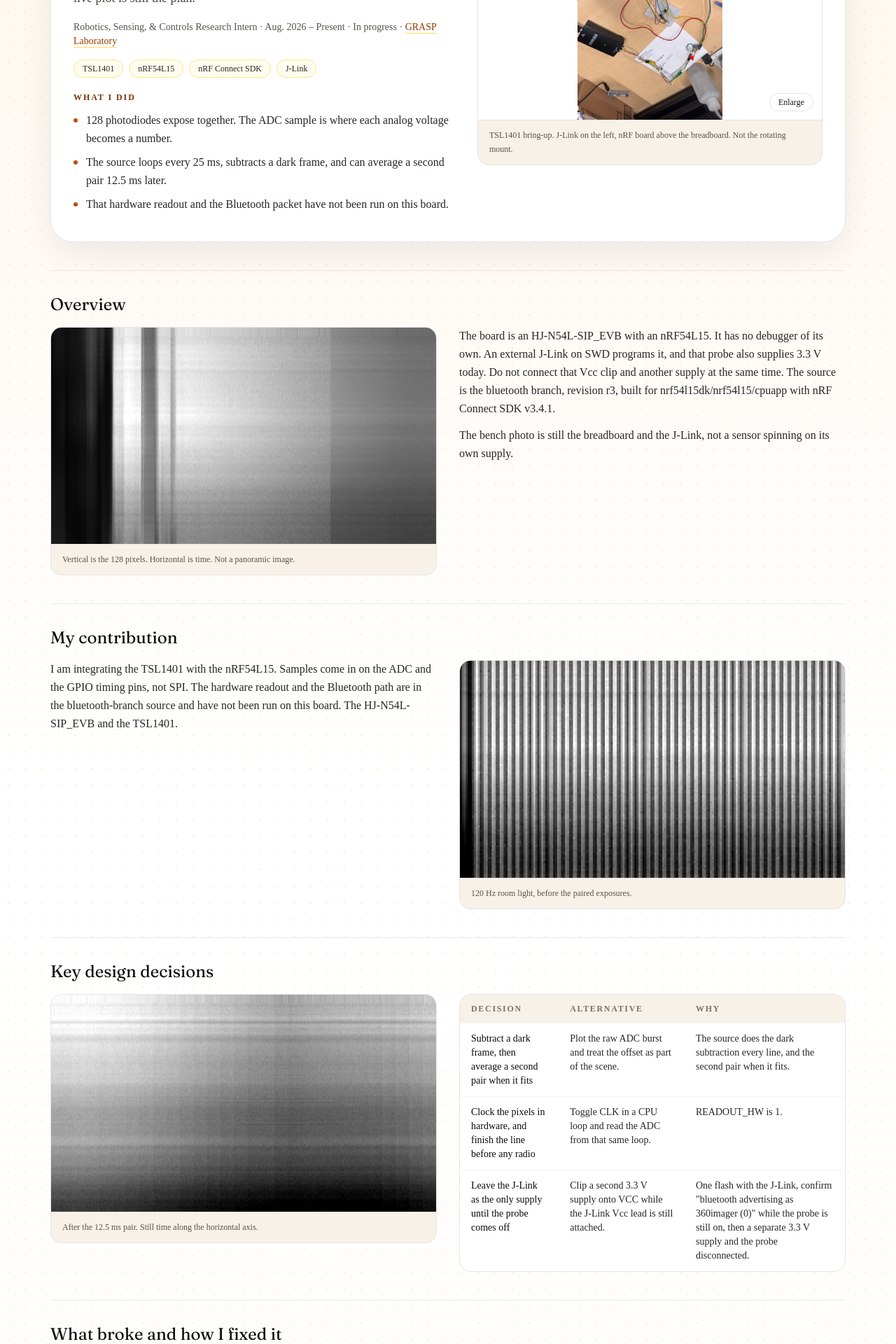
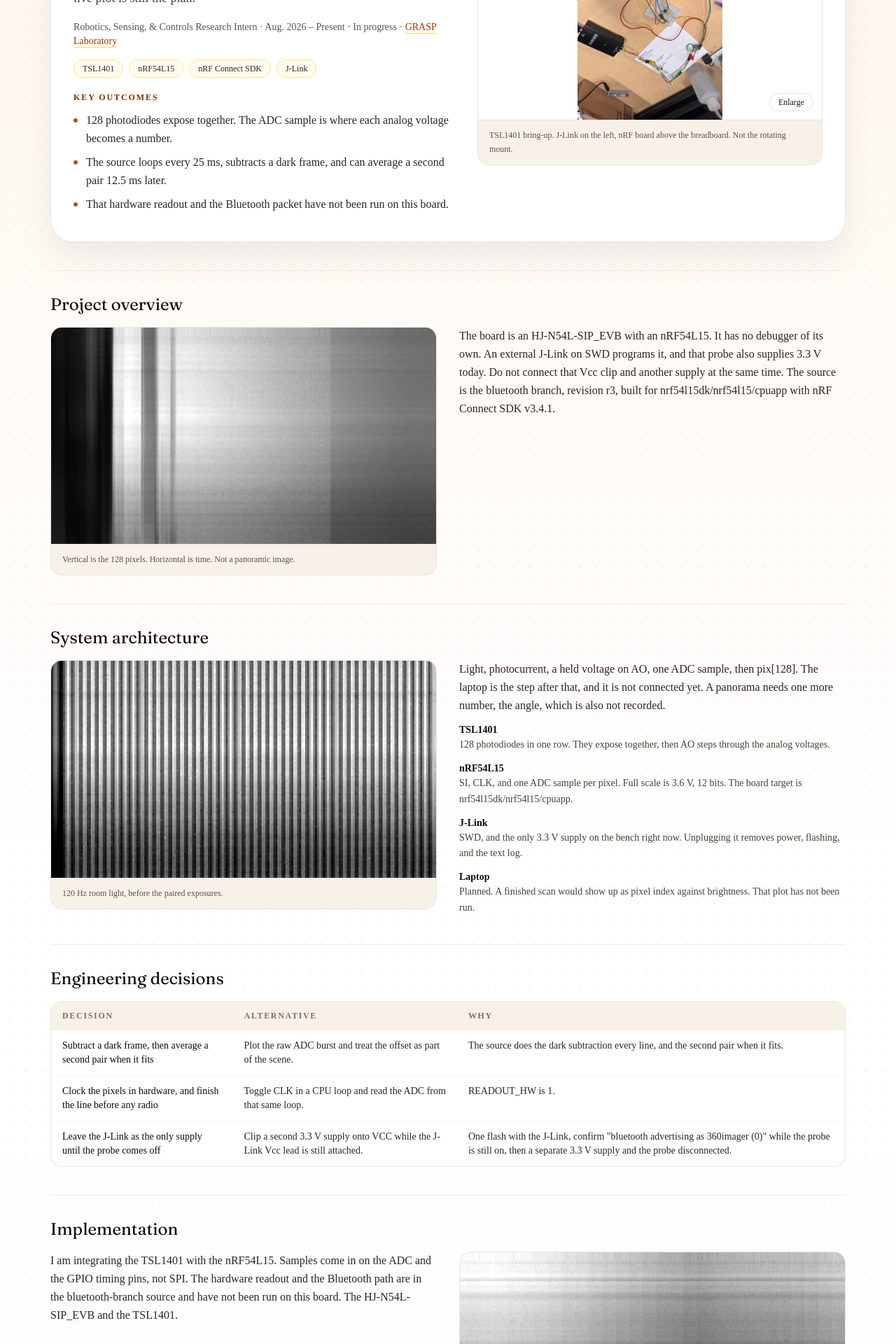
Before and after one commit to Rellendula26/ritvik-portfolio, a Next.js app: page /projects/3d-imaging-uav in a window 1280 px wide. Shown: the part 320-2240 px from the top of the page at 70% size. Built offline with nearby package versions, Linux system fonts and the light colour scheme.

Commit message:
Lead the homepage with the labs and open each project as an engineering case study.
Co-authored-by: Cursor <cursoragent@cursor.com>

```diff
--- a/src/app/page.tsx
+++ b/src/app/page.tsx
@@ -47,6 +47,18 @@ export default function Home() {
                   Penn ADAPT.
                 </Link>{" "}
                 I design the EMG boards and the mounts. One sensor board is built.
+              </li>
+              <li>
+                <Link href="/experiences/brainchild-engineering" className="font-medium text-amber-800">
+                  BrainChild.
+                </Link>{" "}
+                I delivered Vend-A-Shoe, a wall-powered dispenser with a Pi, servos, and a harness.
+              </li>
+              <li>
+                <Link href="/experiences/quantum-opus" className="font-medium text-amber-800">
+                  Quantum Opus.
+                </Link>{" "}
+                I set up SNSPD benches and separated a saturating detector from a bad one by attenuating the fiber path.
               </li>
             </ul>
           </Reveal>
--- a/src/components/ProjectCard.tsx
+++ b/src/components/ProjectCard.tsx
@@ -69,7 +69,8 @@ export default function ProjectCard({
     : undefined;
   const status = recruiterStatus(project.buildStage) ?? project.buildStage;
   const description = (() => {
-    const first = sentences(project.oneLine)[0] ?? project.oneLine;
+    const source = project.pageLead || project.oneLine;
+    const first = sentences(source)[0] ?? source;
     const words = first.split(/\s+/).filter(Boolean);
     return words.slice(0, 20).join(" ");
   })();
--- a/src/components/project-page/ProjectPage.tsx
+++ b/src/components/project-page/ProjectPage.tsx
@@ -5,7 +5,7 @@ import ProjectCardVisual from "@/components/visuals/ProjectCardVisual";
 import { BackToProjects, ProjectPageShell } from "@/components/project-page/shared";
 import type { CaseStudyMedia } from "@/data/engineering-case-study";
 import type { ProjectPageContent } from "@/data/project-page-content";
-import type { ProjectMedia } from "@/data/projects";
+import { getProjectsForExperience, type ProjectMedia } from "@/data/projects";
 import { getExperience } from "@/data/experiences";
 import {
   Collapsible,
@@ -83,6 +83,9 @@ export default function ProjectPage({
   log?: ReactNode;
 }) {
   const experience = experienceSlug ? getExperience(experienceSlug) : undefined;
+  const related = experienceSlug
+    ? getProjectsForExperience(experienceSlug).filter((item) => item.slug !== content.slug)
+    : [];
   const meta = [content.role, content.dates, content.status, content.org].filter(Boolean);
   const showHero = Boolean(content.hero && (content.hero.kind === "visual" || ("src" in content.hero && content.hero.src)));
 
@@ -135,7 +138,7 @@ export default function ProjectPage({
             ) : null}
             {content.bullets.length ? (
               <div className="mt-5">
-                <h2 className="text-xs font-semibold uppercase tracking-[0.16em] text-amber-900">What I did</h2>
+                <h2 className="text-xs font-semibold uppercase tracking-[0.16em] text-amber-900">Key outcomes</h2>
                 <BulletList items={content.bullets} />
               </div>
             ) : null}
@@ -184,31 +187,50 @@ export default function ProjectPage({
       ) : null}
 
       {content.overview ? (
-        <Section title="Overview">
-          <SplitRow media={content.diagram ?? content.figures[0]}>
+        <Section title="Project overview">
+          <SplitRow media={content.figures[0]}>
             <Prose text={content.overview} />
           </SplitRow>
         </Section>
       ) : null}
 
-      {content.contribution ? (
-        <Section title="My contribution">
-          <SplitRow media={content.diagram ? content.figures[0] : content.figures[1]} flip>
-            <Prose text={content.contribution} />
+      {content.subsystems.length || content.diagram || content.dataFlow ? (
+        <Section title="System architecture">
+          <SplitRow media={content.diagram ?? content.figures[1]}>
+            {content.dataFlow ? <p className="text-base leading-relaxed text-stone-800">{content.dataFlow}</p> : null}
+            {content.subsystems.length ? (
+              <dl className="mt-3 space-y-3">
+                {content.subsystems.map((item) => (
+                  <div key={item.name}>
+                    <dt className="text-sm font-semibold text-stone-950">{item.name}</dt>
+                    <dd className="text-sm leading-relaxed text-stone-700">{item.role}</dd>
+                  </div>
+                ))}
+              </dl>
+            ) : null}
           </SplitRow>
         </Section>
       ) : null}
 
       {content.decisionRows.length ? (
-        <Section title="Key design decisions">
-          <SplitRow media={content.diagram ? content.figures[1] : content.figures[2]}>
-            <DecisionTable rows={content.decisionRows} />
+        <Section title="Engineering decisions">
+          <DecisionTable rows={content.decisionRows} />
+        </Section>
+      ) : null}
+
+      {content.contribution || content.depthNote ? (
+        <Section title="Implementation">
+          <SplitRow media={content.figures[content.diagram ? 1 : 2]} flip>
+            {content.contribution ? <Prose text={content.contribution} /> : null}
+            {content.depthNote ? (
+              <p className="mt-3 text-base leading-relaxed text-stone-800">{content.depthNote}</p>
+            ) : null}
           </SplitRow>
         </Section>
       ) : null}
 
       {content.failures.length ? (
-        <Section title="What broke and how I fixed it">
+        <Section title="Debugging and validation">
           <div className="space-y-5">
             {content.failures.map((item) => (
               <FailureCard key={item.title} {...item} />
@@ -216,28 +238,40 @@ export default function ProjectPage({
           </div>
         </Section>
       ) : content.broke.length ? (
-        <Section title="What broke and how I fixed it">
+        <Section title="Debugging and validation">
           <BulletList items={content.broke} />
         </Section>
       ) : null}
 
-      {content.results ? (
-        <Section title="Results">
+      {content.results || content.nextSteps.length ? (
+        <Section title="Results and future work">
           <SplitRow media={content.resultsMedia} flip>
-            <Prose text={content.results} />
+            {content.results ? <Prose text={content.results} /> : null}
             {content.limitations ? (
               <p className="mt-3 text-base leading-relaxed text-stone-800">
-                <span className="font-medium text-stone-950">Limitations. </span>
+                <span className="font-medium text-stone-950">Still open. </span>
                 {content.limitations}
               </p>
             ) : null}
+            {content.nextSteps.length ? <BulletList items={content.nextSteps} /> : null}
           </SplitRow>
         </Section>
       ) : null}
 
-      {content.nextSteps.length ? (
-        <Section title="Next steps">
-          <BulletList items={content.nextSteps} />
+      {related.length ? (
+        <Section title="Related work">
+          <ul className="flex flex-wrap gap-2">
+            {related.map((item) => (
+              <li key={item.slug}>
+                <Link
+                  href={item.href}
+                  className="inline-flex rounded-full border border-stone-200 bg-white px-3 py-1.5 text-sm font-medium text-stone-800 hover:border-amber-300 hover:bg-amber-50"
+                >
+                  {item.title}
+                </Link>
+              </li>
+            ))}
+          </ul>
         </Section>
       ) : null}
 
--- a/src/data/project-page-content.ts
+++ b/src/data/project-page-content.ts
@@ -7,6 +7,7 @@ import { recruiterStatus } from "@/data/recruiter-status";
 export type PageLink = { label: string; href: string };
 
 export type ProjectPageContent = {
+  slug: string;
   title: string;
   description?: string;
   role?: string;
@@ -19,7 +20,10 @@ export type ProjectPageContent = {
   links: PageLink[];
   overview?: string;
   diagram?: CaseStudyMedia;
+  subsystems: { name: string; role: string }[];
+  dataFlow?: string;
   contribution?: string;
+  depthNote?: string;
   decisions: string[];
   decisionRows: { decision: string; alternative: string; why: string }[];
   broke: string[];
@@ -48,6 +52,20 @@ function clipWords(text: string, max: number) {
   const words = text.replace(/\s+/g, " ").trim().split(" ").filter(Boolean);
   if (words.length <= max) return words.join(" ");
   return words.slice(0, max).join(" ");
+}
+
+function withoutTrailingLimit(text: string) {
+  const parts = text
+    .replace(/\s+/g, " ")
+    .trim()
+    .split(/(?<=[.!?])\s+/)
+    .filter(Boolean);
+  if (parts.length < 2) return text.replace(/\s+/g, " ").trim();
+  const last = parts[parts.length - 1];
+  if (/\b(still|have not|not yet|not finished|open)\b/i.test(last)) {
+    return parts.slice(0, -1).join(" ");
+  }
+  return parts.join(" ");
 }
 
 function firstSentence(text: string) {
@@ -158,8 +176,8 @@ export function buildProjectPageContent(
   };
 
   const experience = project.experienceSlug ? getExperience(project.experienceSlug) : undefined;
-  const descriptionSource = project.oneLine || project.pageLead || "";
-  const description = descriptionSource ? capWords(descriptionSource, 25) : undefined;
+  const descriptionSource = project.pageLead || project.oneLine || "";
+  const description = descriptionSource ? firstSentence(descriptionSource) : undefined;
   if (!description) gap("description", "No one-line description on the project.");
 
   const role = experience?.role;
@@ -192,7 +210,7 @@ export function buildProjectPageContent(
 
   const overviewSource =
     caseStudy?.systemOverview.summary || project.overview || caseStudy?.motivation.narrative || caseStudy?.motivation.why || "";
-  const overview = overviewSource ? capWords(overviewSource, 120) : undefined;
+  const overview = overviewSource ? capWords(withoutTrailingLimit(overviewSource), 120) : undefined;
   if (!overview) gap("overview", "No overview text on the project or case study.");
 
   const diagram = caseStudy?.systemOverview.diagram;
@@ -337,8 +355,18 @@ export function buildProjectPageContent(
     gap("figure", "No still image besides the hero. A photo of the bench would break up the text.");
   }
 
+  const subsystems = (caseStudy?.systemOverview.subsystems ?? []).slice(0, 4).map((item) => ({
+    name: item.name,
+    role: capWords(item.role, 24),
+  }));
+  const dataFlow = caseStudy?.systemOverview.dataFlow
+    ? capWords(caseStudy.systemOverview.dataFlow, 40)
+    : undefined;
+  const depthNote = project.technicalNotes?.find((note) => /isolator/i.test(note));
+
   return {
     content: {
+      slug: project.slug,
       title: project.title,
       description,
       role,
@@ -351,7 +379,10 @@ export function buildProjectPageContent(
       links: pageLinks(project),
       overview,
       diagram: showDiagram ? diagram : undefined,
+      subsystems,
+      dataFlow,
       contribution,
+      depthNote,
       decisions,
       decisionRows,
       broke: brokeItems,
--- a/src/data/projects.ts
+++ b/src/data/projects.ts
@@ -2514,12 +2514,12 @@ export const FEATURED_PROJECTS = PROJECTS.filter((project) => project.featured).
 
 /** Homepage band. Real bench and board work, not the software featured list. */
 const HOMEPAGE_SELECTED_SLUGS = [
+  "logic-pcb",
   "leader-follower-robotic-arm",
-  "logic-pcb",
+  "vend-a-shoe",
   "bionic-arm",
+  "ecg-signal-conditioning",
   "multimodal-3d-printer",
-  "ecg-signal-conditioning",
-  "vend-a-shoe",
 ];
 
 export const HOMEPAGE_SELECTED_PROJECTS = HOMEPAGE_SELECTED_SLUGS.flatMap((slug) => {
```
Also changed, not shown: src/components/HomeHeroIntro.tsx (+34 -15 lines).
